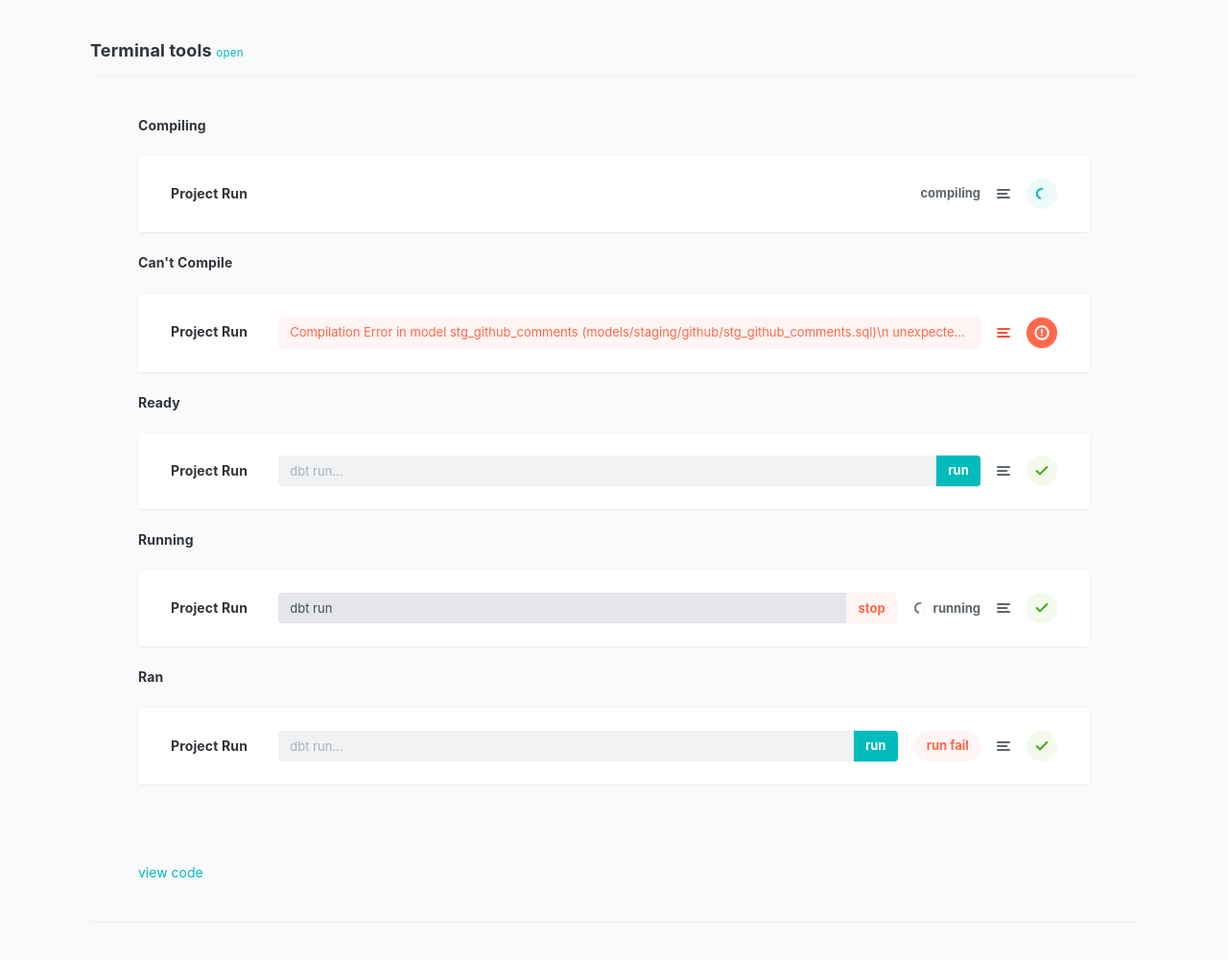
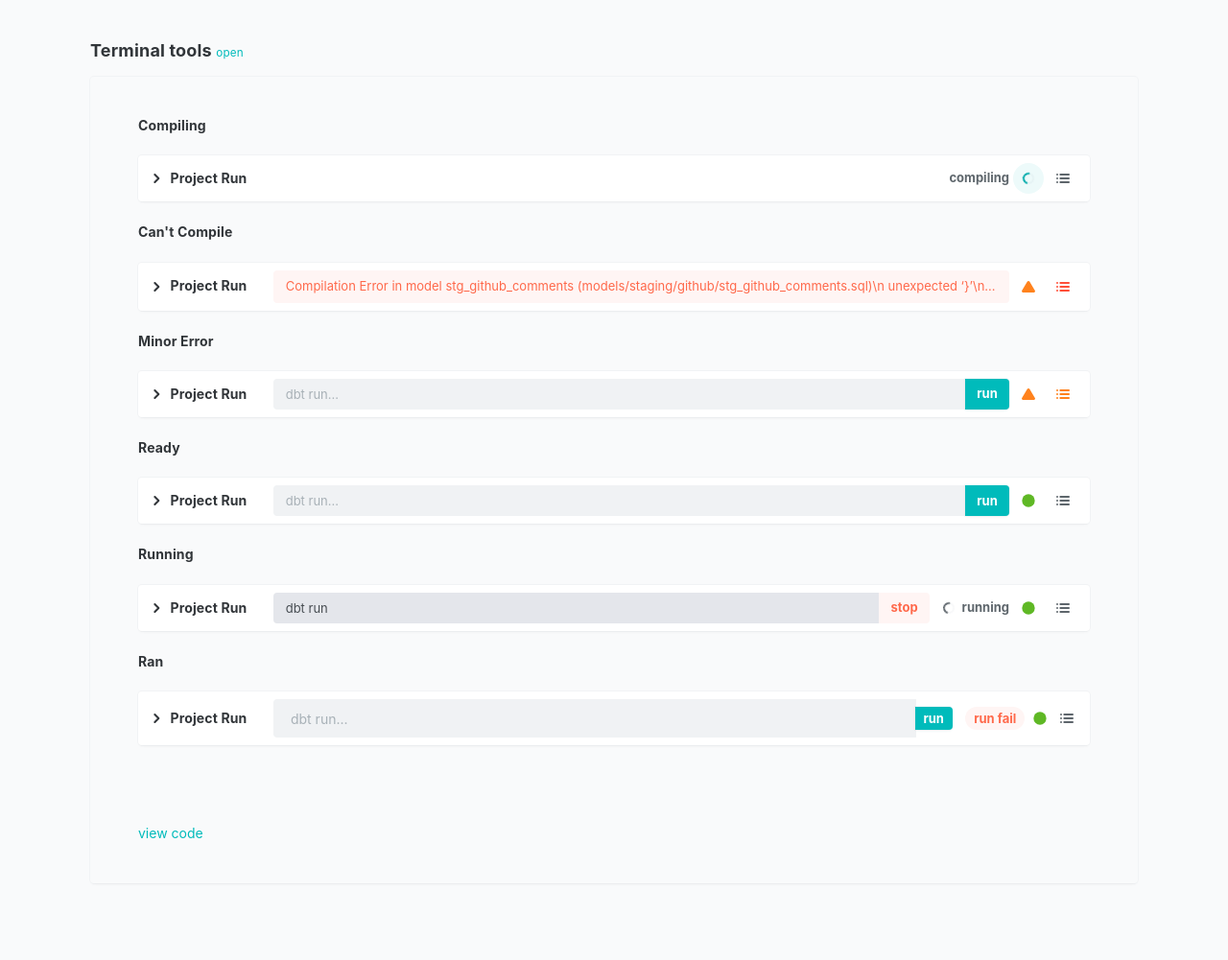
Before and after one commit to dbt-labs/dbt-styleguide, a Jekyll site: the page built from _docs/components/terminal.md, in a window 1280 px wide. Shown: the whole page at 96% size. Built offline with Jekyll 4.4.1, drawn with Linux system fonts in a browser that asks for light colours; after the commit the page ends 961 px from its top, so only the background shows below that.

Commit message:
minor error variation of terminal tools

```diff
--- a/_docs/components/terminal.md
+++ b/_docs/components/terminal.md
@@ -8,31 +8,50 @@ class: bg-silver-light
 
 <h6>Compiling</h6>
 
-<div class="card">
-	<div class="card-body">
+<div class="card card-sm">
+	<div class="card-header">
 		<div class="tools">
-			<div class="tool"><h6>Project Run</h6></div>
+			<div class="tool"><h6><svg class="glyph glyph-sm glyph-before"><use xlink:href="#glyph-chevron-right"></use></svg> Project Run</h6></div>
 			<div class="tool tool-gap"></div>
 			<div class="tool tool-grow"></div>
 			<div class="tool"><span class="btn btn-text btn-sm margin-left">compiling</span></div>
-			<div class="tool"><a href="#" class="btn btn-sm btn-text btn-icon"><svg class="glyph glyph-sm"><use xlink:href="#glyph-align-left"></use></svg></a></div>
 			<div class="tool"><a href="#" class="btn btn-sm btn-highlight-info btn-icon btn-pill"><span class="loading loading-inline loading-small loading-bold"></span></a></div>
+			<div class="tool"><a href="#" class="btn btn-sm btn-text btn-icon"><svg class="glyph glyph-sm"><use xlink:href="#glyph-list"></use></svg></a></div>
 		</div>
 	</div>
 </div>
 
 <h6>Can't Compile</h6>
 
-<div class="card">
-	<div class="card-body">
+<div class="card card-sm">
+	<div class="card-header">
 		<div class="tools">
-			<div class="tool"><h6>Project Run</h6></div>
+			<div class="tool"><h6><svg class="glyph glyph-sm glyph-before"><use xlink:href="#glyph-chevron-right"></use></svg> Project Run</h6></div>
 			<div class="tool tool-gap"></div>
 			<div class="tool tool-grow">
 				<div class="alert alert-danger alert-sm ellipsis">{% raw %}Compilation Error in model stg_github_comments (models/staging/github/stg_github_comments.sql)\n unexpected ‘}’\n line 1\n {{ config(defer_to=‘prod.github.comments’) }{% endraw %}</div>
 			</div>
-			<div class="tool"><a href="#" class="btn btn-sm btn-text text-danger btn-icon"><svg class="glyph glyph-sm"><use xlink:href="#glyph-align-left"></use></svg></a></div>
-			<div class="tool"><a href="#" class="btn btn-sm btn-danger btn-icon btn-pill"><svg class="glyph glyph-sm"><use xlink:href="#glyph-alert-circle"></use></svg></a></div>
+			<div class="tool"><a href="#" class="btn btn-sm btn-clear text-warning danger btn-icon btn-pill"><svg class="glyph glyph-sm glyph-solid"><use xlink:href="#glyph-triangle"></use></svg></a></div>
+			<div class="tool"><a href="#" class="btn btn-sm btn-text text-danger btn-icon"><svg class="glyph glyph-sm"><use xlink:href="#glyph-list"></use></svg></a></div>
+		</div>
+	</div>
+</div>
+
+<h6>Minor Error</h6>
+
+<div class="card card-sm">
+	<div class="card-header">
+		<div class="tools">
+			<div class="tool"><h6><svg class="glyph glyph-sm glyph-before"><use xlink:href="#glyph-chevron-right"></use></svg> Project Run</h6></div>
+			<div class="tool tool-gap"></div>
+			<div class="tool tool-grow">
+				<form class="input-group">
+					<input type="text" class="form-control input-sm " placeholder="dbt run..." />
+					<div class="input-group-btn"><button type="submit" class="btn btn-sm btn-primary">run</button></div>
+				</form>
+			</div>
+			<div class="tool"><a href="#" class="btn btn-sm btn-clear text-warning btn-icon btn-pill"><svg class="glyph glyph-sm glyph-solid"><use xlink:href="#glyph-triangle"></use></svg></a></div>
+			<div class="tool"><a href="#" class="btn btn-sm btn-text text-warning btn-icon"><svg class="glyph glyph-sm"><use xlink:href="#glyph-list"></use></svg></a></div>
 		</div>
 	</div>
 </div>
@@ -40,10 +59,10 @@ class: bg-silver-light
 
 <h6>Ready</h6>
 
-<div class="card">
-	<div class="card-body">
+<div class="card card-sm">
+	<div class="card-header">
 		<div class="tools">
-			<div class="tool"><h6>Project Run</h6></div>
+			<div class="tool"><h6><svg class="glyph glyph-sm glyph-before"><use xlink:href="#glyph-chevron-right"></use></svg> Project Run</h6></div>
 			<div class="tool tool-gap"></div>
 			<div class="tool tool-grow">
 				<form class="input-group">
@@ -51,18 +70,18 @@ class: bg-silver-light
 					<div class="input-group-btn"><button type="submit" class="btn btn-sm btn-primary">run</button></div>
 				</form>
 			</div>
-			<div class="tool"><a href="#" class="btn btn-sm btn-text btn-icon"><svg class="glyph glyph-sm"><use xlink:href="#glyph-align-left"></use></svg></a></div>
-			<div class="tool"><a href="#" class="btn btn-sm btn-highlight-success btn-icon btn-pill"><svg class="glyph glyph-sm"><use xlink:href="#glyph-check"></use></svg></a></div>
+			<div class="tool"><a href="#" class="btn btn-sm btn-clear text-success btn-icon btn-pill"><svg class="glyph glyph-sm glyph-solid"><use xlink:href="#glyph-circle"></use></svg></a></div>
+			<div class="tool"><a href="#" class="btn btn-sm btn-text btn-icon"><svg class="glyph glyph-sm"><use xlink:href="#glyph-list"></use></svg></a></div>
 		</div>
 	</div>
 </div>
 
 <h6>Running</h6>
 
-<div class="card">
-	<div class="card-body">
+<div class="card card-sm">
+	<div class="card-header">
 		<div class="tools">
-			<div class="tool"><h6>Project Run</h6></div>
+			<div class="tool"><h6><svg class="glyph glyph-sm glyph-before"><use xlink:href="#glyph-chevron-right"></use></svg> Project Run</h6></div>
 			<div class="tool tool-gap"></div>
 			<div class="tool tool-grow">
 				<form class="input-group">
@@ -71,8 +90,8 @@ class: bg-silver-light
 				</form>
 			</div>
 			<div class="tool"><span class="btn btn-text btn-sm margin-left"><span class="loading loading-inline loading-small loading-bold"></span> running</span></div>
-			<div class="tool"><a href="#" class="btn btn-sm btn-text btn-icon"><svg class="glyph glyph-sm"><use xlink:href="#glyph-align-left"></use></svg></a></div>
-			<div class="tool"><a href="#" class="btn btn-sm btn-highlight-success btn-icon btn-pill"><svg class="glyph glyph-sm"><use xlink:href="#glyph-check"></use></svg></a></div>
+			<div class="tool"><a href="#" class="btn btn-sm btn-clear text-success btn-icon btn-pill"><svg class="glyph glyph-sm glyph-solid"><use xlink:href="#glyph-circle"></use></svg></a></div>
+			<div class="tool"><a href="#" class="btn btn-sm btn-text btn-icon"><svg class="glyph glyph-sm"><use xlink:href="#glyph-list"></use></svg></a></div>
 		</div>
 	</div>
 </div>
@@ -81,20 +100,20 @@ class: bg-silver-light
 <h6>Ran</h6>
 
 
-<div class="card">
+<div class="card card-sm">
 	<div class="card-body">
 		<div class="tools">
-			<div class="tool"><h6>Project Run</h6></div>
+			<div class="tool"><h6><svg class="glyph glyph-sm glyph-before"><use xlink:href="#glyph-chevron-right"></use></svg> Project Run</h6></div>
 			<div class="tool tool-gap"></div>
 			<div class="tool tool-grow">
 				<form class="input-group">
-					<input type="text" class="form-control input-sm " placeholder="dbt run..." />
-					<div class="input-group-btn"><button type="submit" class="btn btn-sm btn-primary">run</button></div>
+					<input type="text" class="form-control input-xs " placeholder="dbt run..." />
+					<div class="input-group-btn"><button type="submit" class="btn btn-xs btn-primary">run</button></div>
 				</form>
 			</div>
-			<div class="tool"><span class="btn btn-highlight-danger btn-pill btn-sm margin-left">run fail</span></div>
-			<div class="tool"><a href="#" class="btn btn-sm btn-text btn-icon"><svg class="glyph glyph-sm"><use xlink:href="#glyph-align-left"></use></svg></a></div>
-			<div class="tool"><a href="#" class="btn btn-sm btn-highlight-success btn-icon btn-pill"><svg class="glyph glyph-sm"><use xlink:href="#glyph-check"></use></svg></a></div>
+			<div class="tool"><span class="btn btn-highlight-danger btn-pill btn-xs margin-left">run fail</span></div>
+			<div class="tool"><a href="#" class="btn btn-xs btn-clear text-success btn-icon btn-pill"><svg class="glyph glyph-sm glyph-solid"><use xlink:href="#glyph-circle"></use></svg></a></div>
+			<div class="tool"><a href="#" class="btn btn-xs btn-text btn-icon"><svg class="glyph glyph-sm"><use xlink:href="#glyph-list"></use></svg></a></div>
 		</div>
 	</div>
 </div>
--- a/_includes/sass/components/_cards.scss
+++ b/_includes/sass/components/_cards.scss
@@ -25,6 +25,9 @@ $card-controls: ".btn, .form-control, .input-group-addon, .form-control-static";
 .card-body,
 .card-padding {
 	padding: $component-padding;
+	.card-sm & {
+		padding: 8px 12px;
+	}
 }
 
 .card-expand {
@@ -40,7 +43,7 @@ $card-controls: ".btn, .form-control, .input-group-addon, .form-control-static";
 .card-flush-vertical { padding-top: 0; padding-bottom: 0; }
 .card-flush { padding: 0; }
 
-.card-sm { padding: 8px 12px; }
+
 
 .card-control {
 	display: block;
--- a/_includes/sass/components/_tools.scss
+++ b/_includes/sass/components/_tools.scss
@@ -1,9 +1,10 @@
 .tools {
 	@include flex-row;
 	@include flex-align(center);
+	margin: -2px;
 	.tool {
 		@include flex(0,0,auto);
-		padding: 4px;
+		padding: 2px;
 		&-grow {
 			@include flex(1,1,auto);
 			min-width: 0;
```
